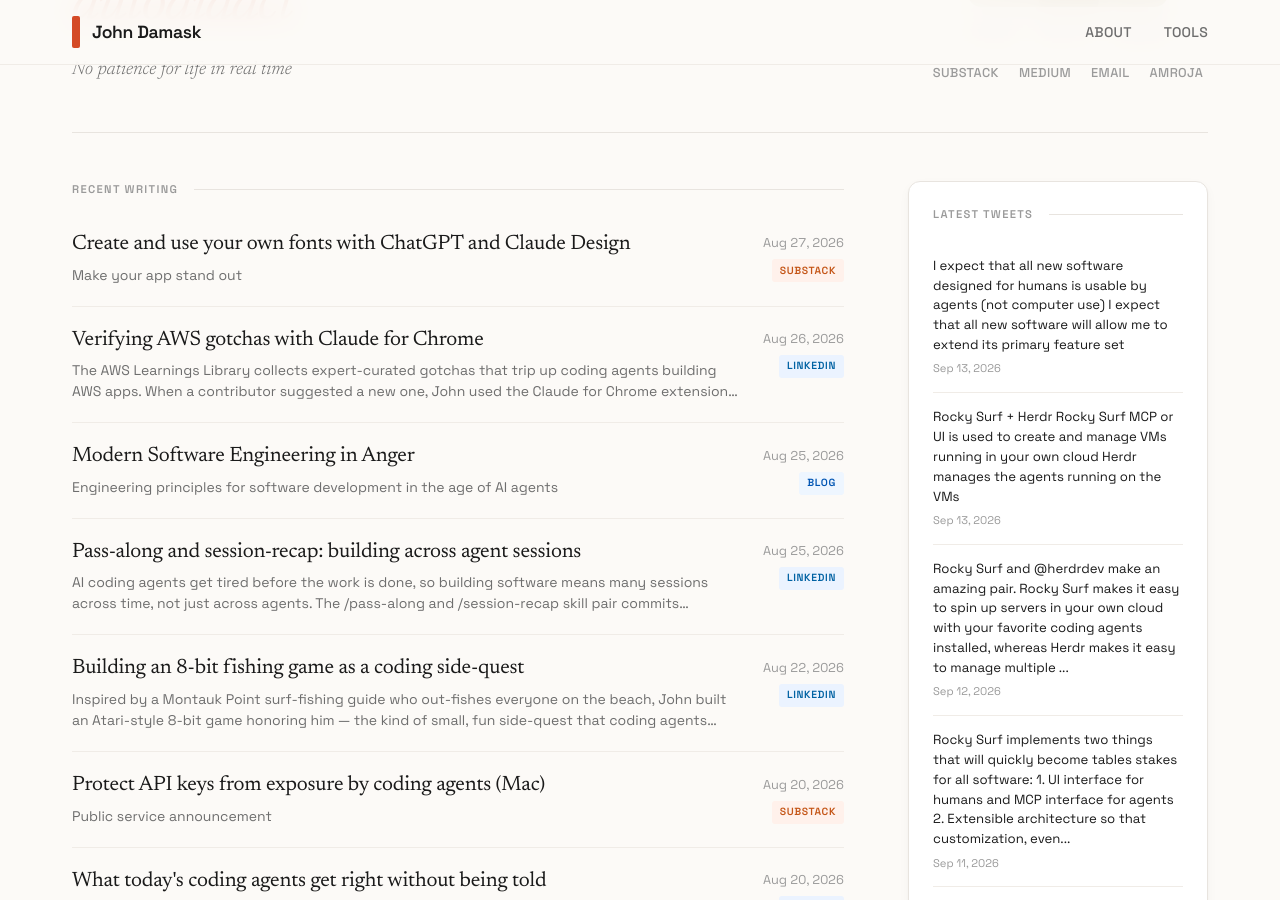
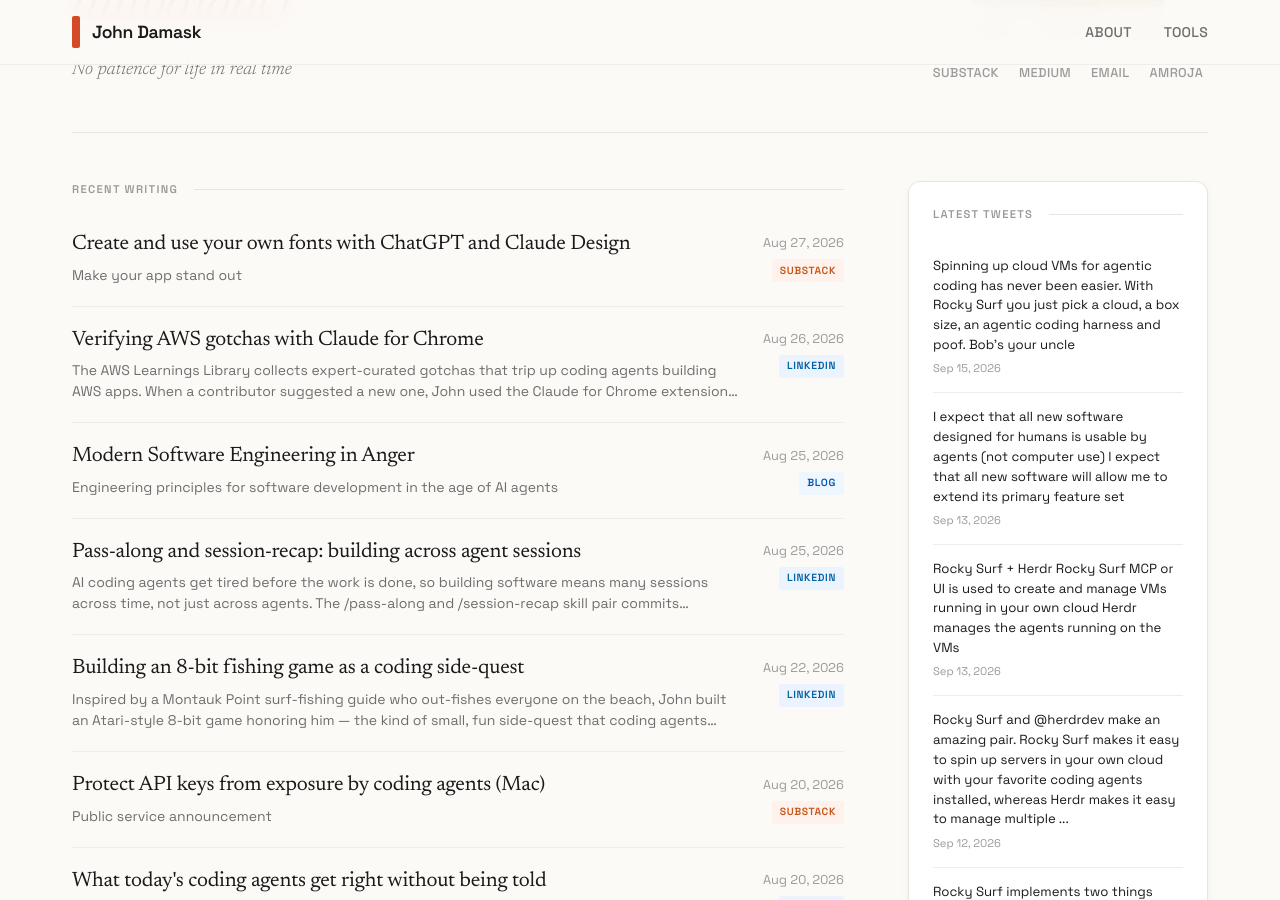
Before and after one commit to jbdamask/jbdamask.github.io, a Jekyll site: the page built from index.html, in a window 1280 px wide and 900 px high, scrolled down 362 px. Built offline with Jekyll 4.4.1, drawn with Linux system fonts in a browser that asks for light colours; the list of posts is cut into pages by our own code; some of the changed text lies outside the part shown.

Commit message:
Update Twitter posts

```diff
--- a/_data/twitter-posts.yml
+++ b/_data/twitter-posts.yml
@@ -2,6 +2,15 @@
 # Fetches latest tweets and merges with existing posts
 # Keeps max 150 most recent tweets (LIFO)
 
+- title: Spinning up cloud VMs for agentic coding has never been easier. With Rocky
+    Surf you just pick a clou...
+  source: twitter
+  url: https://twitter.com/jbdamask/status/2099656604689850410
+  date: '2026-09-15'
+  excerpt: Spinning up cloud VMs for agentic coding has never been easier. With Rocky
+    Surf you just pick a cloud, a box size, an agentic coding harness and poof. Bob's
+    your uncle
+  image: ''
 - title: I expect that all new software designed for humans is usable by agents (not
     computer use) I expect t...
   source: twitter
@@ -1193,9 +1202,3 @@
   date: '2026-03-13'
   excerpt: This is what combining git worktrees with Beads looks like.
   image: ''
-- title: ooooooooo....beefy
-  source: twitter
-  url: https://twitter.com/jbdamask/status/2032532585104941410
-  date: '2026-03-13'
-  excerpt: ooooooooo....beefy
-  image: ''
```
